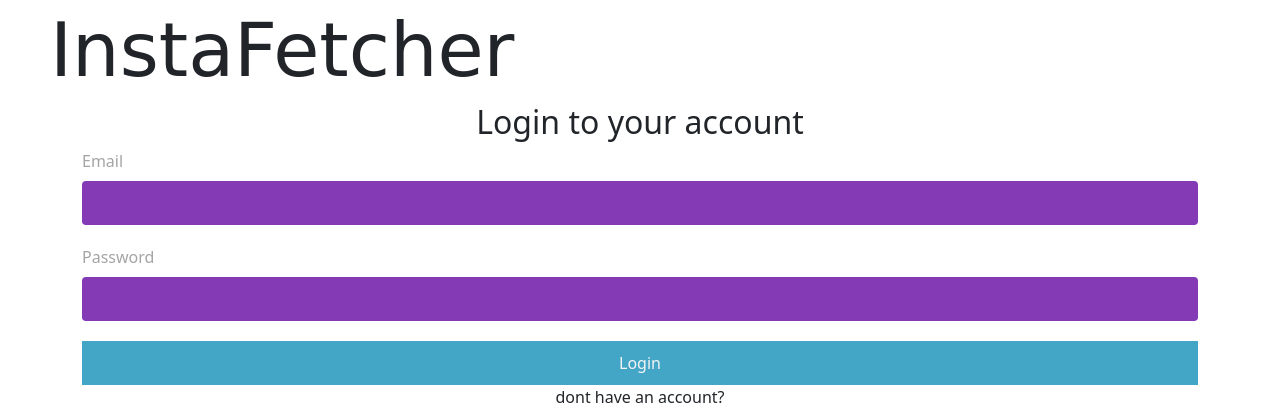
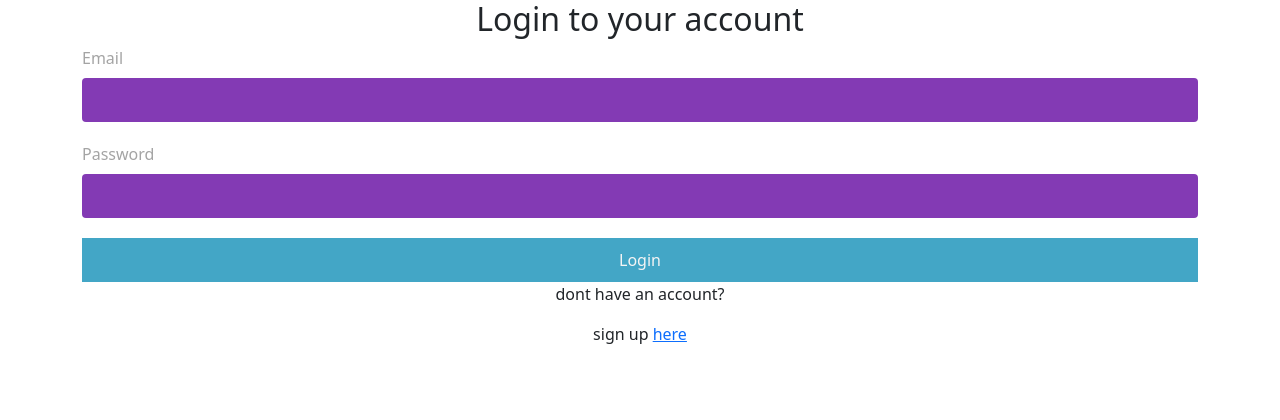
Before and after one commit to hamnerben/InstaFetch, a Django app: page /instafetch/index in a window 1280 px wide. Shown: the top 420 px of the page. Run offline with Django 4.2, Linux system fonts and the light colour scheme.

Commit message:
added small things

```diff
--- a/instafetcher/instafetch/templates/instafetch/login.html
+++ b/instafetcher/instafetch/templates/instafetch/login.html
@@ -10,16 +10,6 @@
 
     </head>
     <body>
-        <h1 class="instaheader">InstaFetcher</h1>
-        <div class="center, ">
-<!--            <form method="post" action="{% url 'instafetch:index' %}">-->
-<!--                {% csrf_token %}-->
-<!--&lt;!&ndash;                    <input name="email" id= "email" type="email" >&ndash;&gt;-->
-<!--                    <input name="password" id = "password" type = "password">-->
-<!--                    <button type="submit">Calculate</button>-->
-<!--            </form>-->
-        </div>
-
     <div class="center, container">
             <form method="post" action="{% url 'instafetch:index' %}">
                 {% csrf_token %}
--- a/instafetcher/instafetch/views.py
+++ b/instafetcher/instafetch/views.py
@@ -17,6 +17,7 @@ def index(request):
     except:
         context = {'message': f'No such user {email} exists'}
         return render(request, 'instafetch/login.html', context)
+
 
     if(not userObj.password == password):  # email and password don't match
         context = {'message': f'Incorrect password for user {email}'}
@@ -46,5 +47,6 @@ def signup(request):
 def addPage(request):
     pass
 
+
 def fetch(request):
     pass
```
Lines whose indentation alone changed are shown as unchanged.
